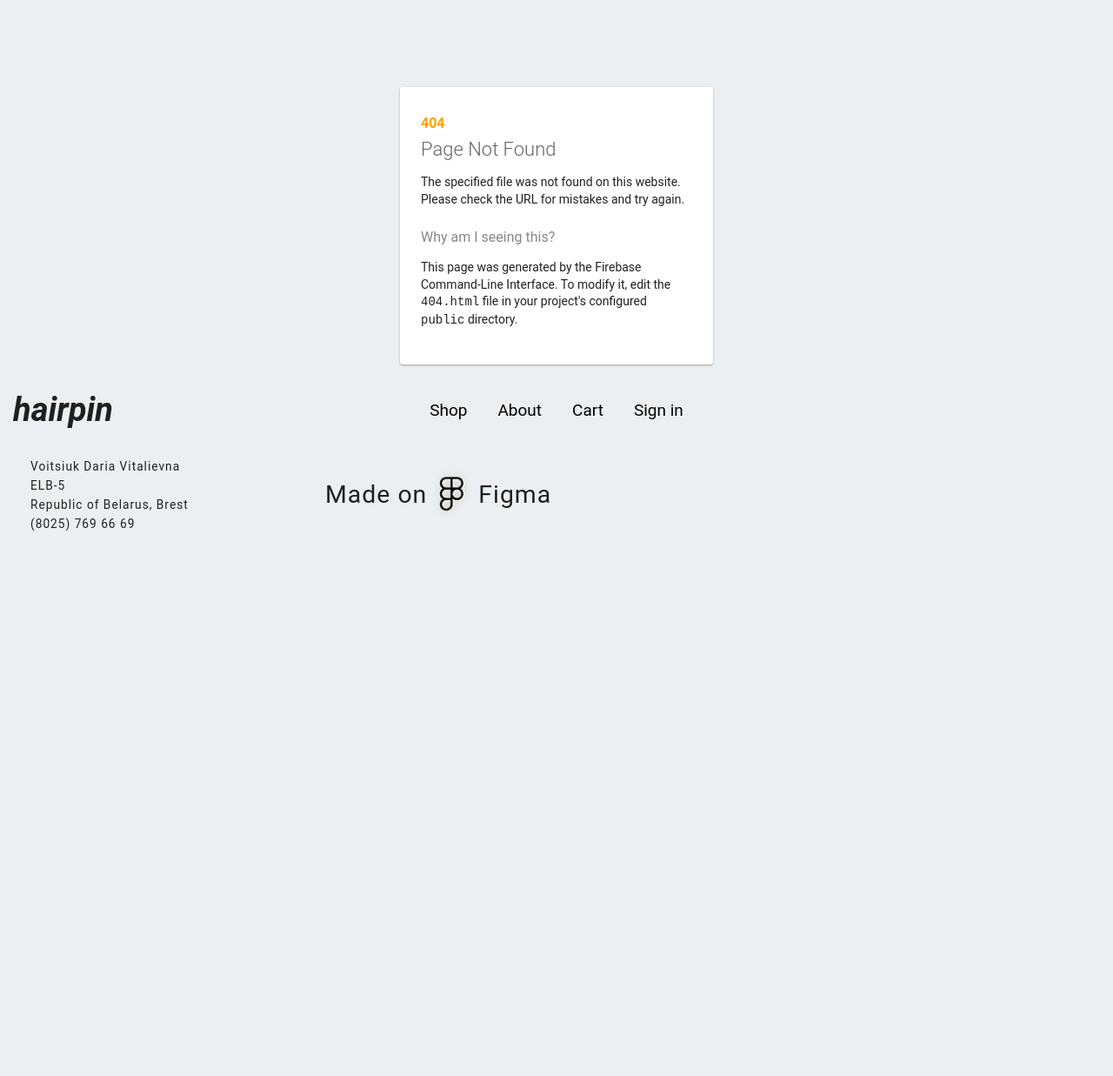
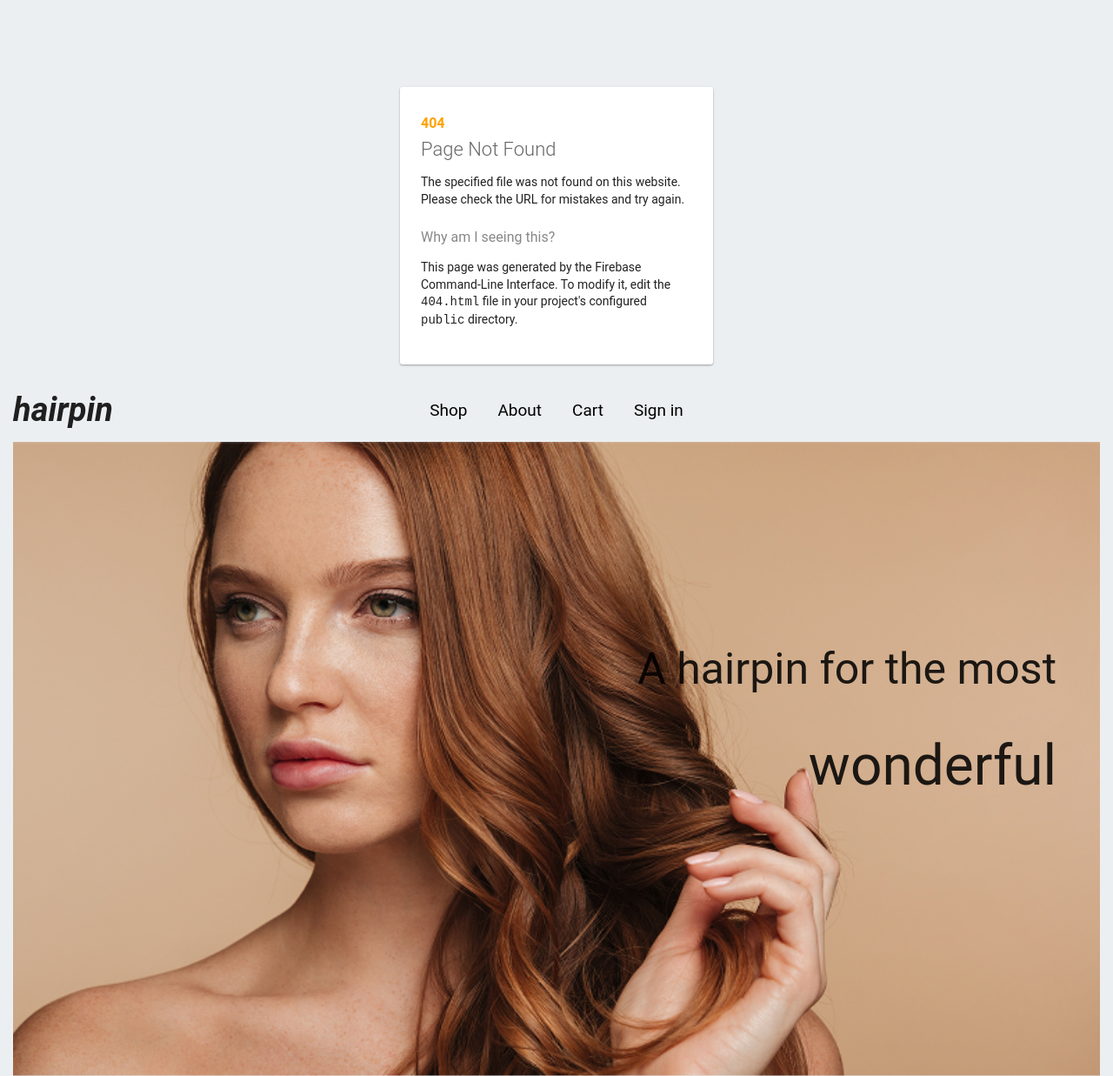
Before and after one commit to elb00507/BSTU-Hairpin, a website built with webpack: page src/404.html in a window 1280 px wide. Shown: the top 1237 px of the page at 87% size. Before the commit the page ends 800 px from the top, so only its background shows below. Built offline with nearby package versions, Linux system fonts and the light colour scheme.

Commit message:
feat: add section mainpage
Добавлена секция Основная страница

```diff
--- a/src/Pages/MainPage.ts
+++ b/src/Pages/MainPage.ts
@@ -1,7 +1,31 @@
 import { Component } from '../Abstract/Component';
 
-export class MainHero extends Component {
+export class MainPage extends Component {
 	constructor(parent: HTMLElement) {
-		super(parent, 'section', ['main-hero']);
+		super(parent, 'section', ['main-page']);
+
+		const titleContainerAll = new Component(this.root, 'div');
+
+		const titleContainerH1 = new Component(titleContainerAll.root, 'div', [
+			'main__container-title1',
+		]);
+
+		const titleContainerH2 = new Component(titleContainerAll.root, 'div', [
+			'main__container-title2',
+		]);
+
+		const Titleh1 = new Component(
+			titleContainerH1.root,
+			'h1',
+			['main__title-one'],
+			'A hairpin for the most'
+		);
+
+		const titleProd = new Component(
+			titleContainerH2.root,
+			'h2',
+			['main__title-two'],
+			'wonderful'
+		);
 	}
 }
--- /dev/null
+++ b/src/sass/layout/_mainpage.scss
@@ -0,0 +1,36 @@
+.main {
+	&-page {
+		background: url('../../assets/bg-main.png') no-repeat center center;
+		background-size: cover;
+		height: calc(100vh - 70px);
+		display: flex;
+		flex-direction: column;
+		justify-content: center;
+		align-items: center;
+		text-align: center;
+		padding: 20px;
+		position: relative;
+	}
+
+	&__container-title1 {
+		position: absolute;
+		right: 50px;
+		top: 232px;
+
+		h1 {
+			font-size: 50px;
+			font-weight: 400;
+		}
+	}
+
+	&__container-title2 {
+		position: absolute;
+		right: 50px;
+		top: 335px;
+
+		h2 {
+			font-size: 64px;
+			font-weight: 400;
+		}
+	}
+}
--- a/src/script.ts
+++ b/src/script.ts
@@ -2,6 +2,7 @@ import '../src/style.scss';
 import { Component } from './Abstract/Component';
 import { Footer } from './Common/Footer';
 import { Header } from './Common/Header';
+import { MainPage } from './Pages/MainPage';
 
 declare global {
 	interface Window {
@@ -15,6 +16,8 @@ class App {
 
 		new Header(wrap.root);
 
+		new MainPage(wrap.root);
+
 		new Footer(wrap.root);
 	}
 }
--- a/src/style.scss
+++ b/src/style.scss
@@ -1,3 +1,4 @@
 @use './sass/base/normalize';
 @use './sass/layout/header';
 @use './sass/layout/footer';
+@use './sass/layout/mainpage';
```
